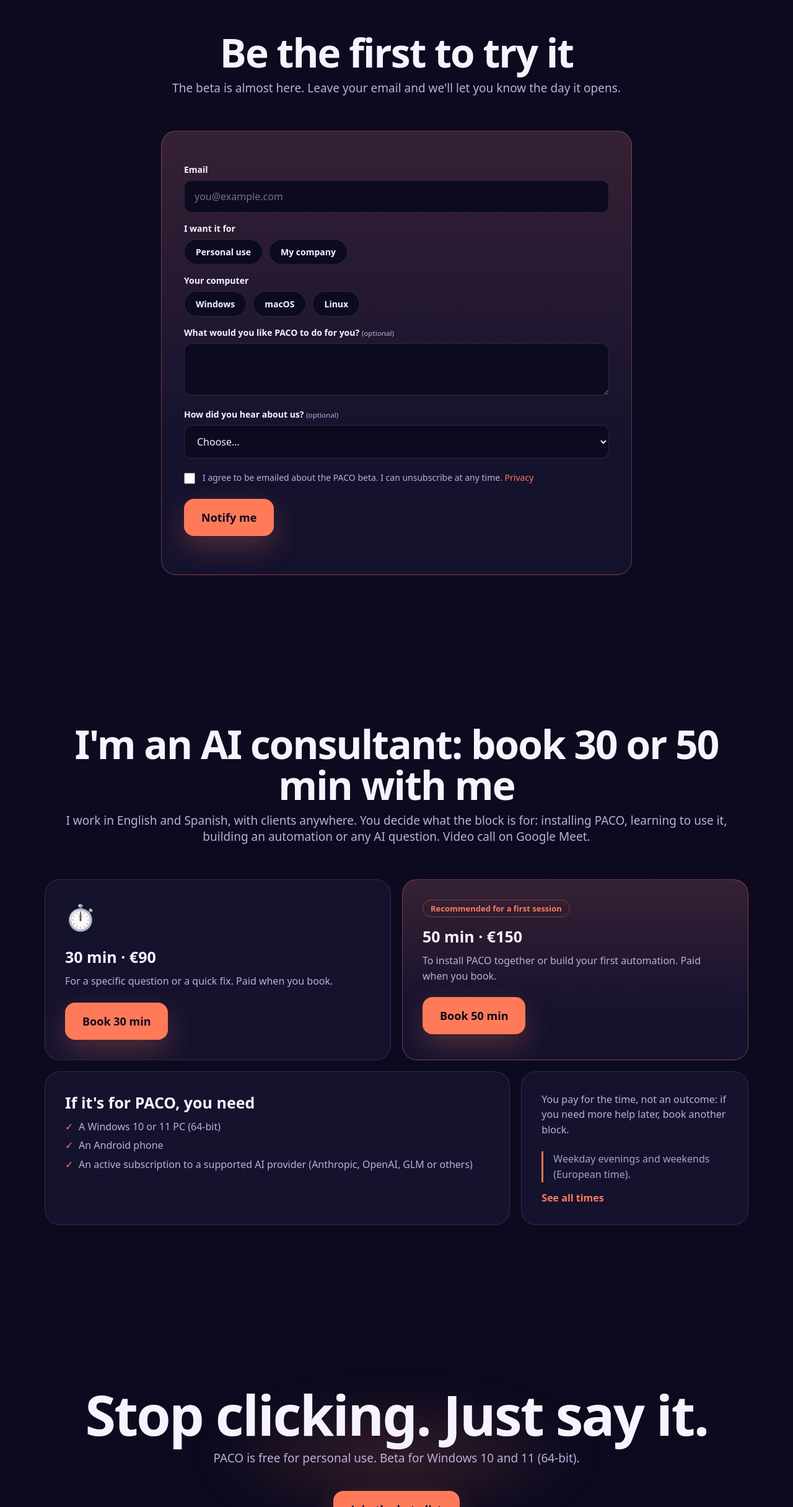
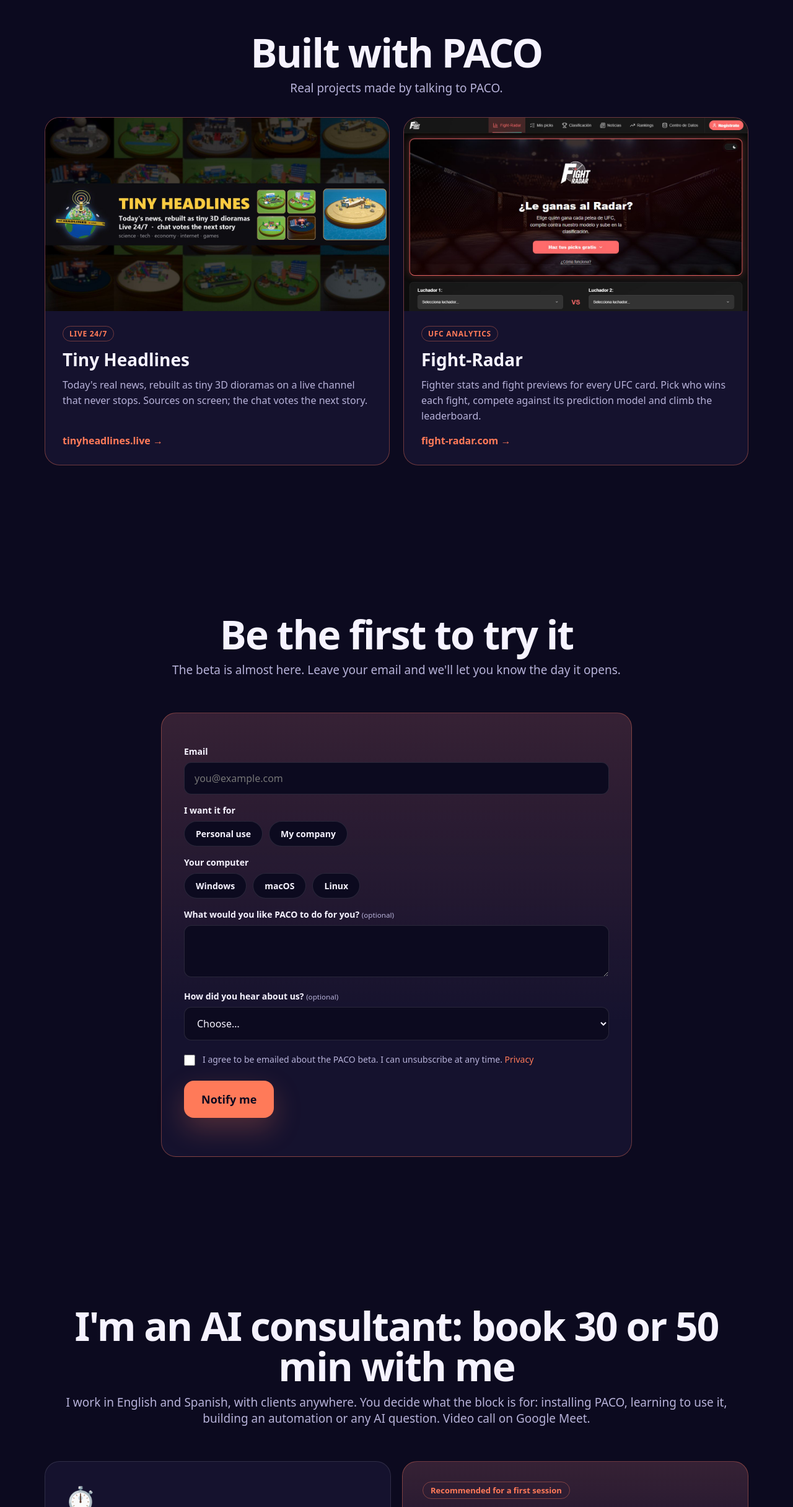
Before and after one commit to yeikiu/doitpaco.com-site, a plain HTML site: page index.html in a window 1280 px wide. Shown: the part 5782-8214 px from the top of the page at 62% size. Drawn offline with Linux system fonts and the light colour scheme.

Commit message:
Web: fixups tras revisarla en vivo y «Hecho con PACO»
- Licencia: enlace a PolyForm Noncommercial 1.0.0 sin barra final (con ella daba 404).
- Corto: portadas nuevas desde un fotograma limpio (es/en, 16:9 y 9:16).
- Cierre: línea para empresas con enlace a la licencia comercial.
- Nueva sección «Hecho con PACO»: Tiny Headlines y Fight-Radar.
- Multiplataforma: Windows, macOS y Linux en cierre, requisitos y privacidad.
- Formulario de la beta con action estático al Google Form (funciona sin JS).
- Texto de respaldo «free for personal use» en el HTML.

Co-Authored-By: Claude Opus 5.5 <noreply@anthropic.com>

```diff
--- a/index.html
+++ b/index.html
@@ -239,6 +239,8 @@
   .wl.sent form{display:none}.wl.sent .done{display:block}
   .wl .err{color:var(--a);margin-top:12px;font-size:14px;min-height:1em}
   @media (max-width:760px){.wl{padding:24px}.wl .row{grid-template-columns:1fr}}
+.biz{display:table;margin:-4px auto 30px;padding:9px 18px;border:1px solid rgba(255,122,89,.35);border-radius:999px;background:rgba(255,122,89,.07);font-size:16px;line-height:1.4;color:#ddd8f5}.biz a{color:var(--accent,#ff7a59);font-weight:700;text-decoration:none;margin-left:4px}.biz a:hover{text-decoration:underline}
+.shows{display:grid;grid-template-columns:1fr 1fr;gap:22px;max-width:1140px;margin:34px auto 0}.show{display:flex;flex-direction:column;background:var(--surf);border:1px solid var(--a-line);border-radius:24px;overflow:hidden;text-decoration:none;color:var(--ink);transition:transform .2s,border-color .2s}.show:hover{transform:translateY(-3px);border-color:var(--a)}.shows>.show{min-width:0}.show img{width:100%;max-width:100%;height:auto;aspect-ratio:16/9;object-fit:cover;object-position:top;display:block}.show-txt{padding:24px 28px 28px;display:flex;flex-direction:column;gap:10px;flex:1}.show-txt h3{margin:0;font-size:28px}.show-txt p{margin:0;color:var(--mute);line-height:1.55}.show-tag{align-self:flex-start;font-size:12px;font-weight:800;color:var(--a);border:1px solid var(--a-line);border-radius:999px;padding:3px 10px;text-transform:uppercase;letter-spacing:.06em}.show-go{color:var(--a);font-weight:800;margin-top:auto;padding-top:6px}@media(max-width:760px){.shows{grid-template-columns:1fr}.show-txt{padding:22px}}
 </style>
 <link rel="stylesheet" href="mobile.css">
 <link rel="stylesheet" href="animacion.css">
@@ -345,7 +347,28 @@
     <div class="tile w2"><div class="ico">📱</div><h3 data-i18n="f4.title">Your Android phone</h3><p data-i18n="f4.text">Over cable or Wi-Fi: it taps, types, opens apps, calls from your SIM, uses the WhatsApp app and reads your notifications. Only if you give it access.</p></div>
     <div class="tile w2"><div class="ico">⏰</div><h3 data-i18n="f5.title">Remembers and keeps watch</h3><p data-i18n="f5.text">Keeps what you ask it to, sets reminders and reacts when something happens: when you're back at the PC or a WhatsApp comes in.</p></div>
     <div class="tile w3"><div class="ico">📊</div><h3 data-i18n="f6.title">Everything in sight</h3><p data-i18n="f6.text">A panel on your PC and your phone showing what it's doing, what's scheduled and how each task is going.</p></div>
-    <div class="tile w3 hot brainbox"><h3 data-i18n="brain.title">With the AI you already pay for</h3><p data-i18n="brain.text">Your Claude or ChatGPT account, your own API key (Anthropic, OpenAI, GLM…) or local models. Nothing bundled, nothing resold: the code is free and you pay your AI provider directly.</p><p class="note" data-i18n="brain.local">Your memory, reminders and connections are stored on your PC, not on a server of ours.</p></div>
+    <div class="tile w3 hot brainbox"><h3 data-i18n="brain.title">With the AI you already pay for</h3><p data-i18n="brain.text">Your Claude or ChatGPT account, your own API key (Anthropic, OpenAI, GLM…) or local models. Nothing bundled, nothing resold: the code is free for personal use and you pay your AI provider directly.</p><p class="note" data-i18n="brain.local">Your memory, reminders and connections are stored on your PC, not on a server of ours.</p></div>
+  </div>
+</div></section>
+
+<!-- Hecho con PACO: proyectos reales construidos con PACO (enlaces cruzados aprobados por JQ). -->
+<section id="built"><div class="wrap">
+  <div class="center"><h2 data-i18n="built.title">Built with PACO</h2><p class="lead" data-i18n="built.sub">Real projects made by talking to PACO.</p></div>
+  <div class="shows">
+  <a class="show" href="https://tinyheadlines.live" target="_blank" rel="noopener">
+    <img src="assets/showcase/tinyheadlines.jpg" alt="Tiny Headlines" loading="lazy" width="1280" height="720">
+    <div class="show-txt"><span class="show-tag" data-i18n="built.tag">Live 24/7</span>
+      <h3>Tiny Headlines</h3>
+      <p data-i18n="built.th">Today's real news, rebuilt as tiny 3D dioramas on a live channel that never stops. Sources on screen; the chat votes the next story.</p>
+      <span class="show-go">tinyheadlines.live →</span></div>
+  </a>
+  <a class="show" href="https://fight-radar.com" target="_blank" rel="noopener">
+    <img src="assets/showcase/fight-radar.jpg" alt="Fight-Radar" loading="lazy" width="1280" height="720">
+    <div class="show-txt"><span class="show-tag" data-i18n="built.fr_tag">UFC analytics</span>
+      <h3>Fight-Radar</h3>
+      <p data-i18n="built.fr">Fighter stats and fight previews for every UFC card. Pick who wins each fight, compete against its prediction model and climb the leaderboard.</p>
+      <span class="show-go">fight-radar.com →</span></div>
+  </a>
   </div>
 </div></section>
 
@@ -353,7 +376,7 @@
 <section id="beta"><div class="wrap">
   <div class="center"><h2 data-i18n="beta.title">Be the first to try it</h2><p class="lead" data-i18n="beta.sub">The beta is almost here. Leave your email and we'll let you know the day it opens.</p></div>
   <div class="wl" id="wl" data-gform="1FAIpQLScywiFZkGn81nySdoyY_Z5V83rZpZWSXGdHYbaCRarA0JAcbA">
-    <form id="wlf" method="POST" target="wl-sink" novalidate>
+    <form id="wlf" method="POST" target="wl-sink" novalidate action="https://docs.google.com/forms/d/e/1FAIpQLScywiFZkGn81nySdoyY_Z5V83rZpZWSXGdHYbaCRarA0JAcbA/formResponse">
       <label for="wl-email" data-i18n="beta.email">Email</label>
       <input id="wl-email" type="email" name="entry.88119851" required autocomplete="email" data-i18n-ph="beta.email_ph" placeholder="you@example.com">
       <label data-i18n="beta.for">I want it for</label>
@@ -392,14 +415,15 @@
   <div class="bento">
     <div class="tile w3"><div class="ico">⏱️</div><h3 data-i18n="consult.b30.title">30 min · €90</h3><p data-i18n="consult.b30.text">For a specific question or a quick fix. Paid when you book.</p><a class="cta" href="https://cal.com/jqdevai/30min" target="_blank" rel="noopener" data-i18n="consult.b30.cta">Book 30 min</a></div>
     <div class="tile w3 hot"><span class="badge" data-i18n="consult.b50.badge">Recommended for a first session</span><h3 data-i18n="consult.b50.title">50 min · €150</h3><p data-i18n="consult.b50.text">To install PACO together or build your first automation. Paid when you book.</p><a class="cta" href="https://cal.com/jqdevai/50min" target="_blank" rel="noopener" data-i18n="consult.b50.cta">Book 50 min</a></div>
-    <div class="tile w4"><h3 data-i18n="consult.req.title">If it's for PACO, you need</h3><ul class="req"><li data-i18n="consult.req.1">A Windows 10 or 11 PC (64-bit)</li><li data-i18n="consult.req.2">An Android phone</li><li data-i18n="consult.req.3">An active subscription to a supported AI provider (Anthropic, OpenAI, GLM or others)</li></ul></div>
+    <div class="tile w4"><h3 data-i18n="consult.req.title">If it's for PACO, you need</h3><ul class="req"><li data-i18n="consult.req.1">A Windows, macOS or Linux computer</li><li data-i18n="consult.req.2">An Android phone</li><li data-i18n="consult.req.3">An active subscription to a supported AI provider (Anthropic, OpenAI, GLM or others)</li></ul></div>
     <div class="tile w2"><p data-i18n="consult.fine">You pay for the time, not an outcome: if you need more help later, book another block.</p><p class="note" data-i18n="consult.hours">Weekday evenings and weekends (European time).</p><a class="more" href="https://cal.com/jqdevai" target="_blank" rel="noopener" data-i18n="consult.all">See all times</a></div>
   </div>
 </div></section>
 
 <section class="final"><div class="wrap">
   <h2 data-i18n="final.title">Stop clicking. Just say it.</h2>
-    <p class="lead" data-i18n="final.note">PACO is free. Beta for Windows 10 and 11 (64-bit).</p>
+    <p class="lead" data-i18n="final.note">PACO is free for personal use. For Windows, macOS and Linux.</p>
+    <p class="biz"><span data-i18n="final.biz">For your business? PACO needs a commercial license, with optional maintenance.</span> <a href="license.html" data-i18n="final.biz_link">See the license</a></p>
     <a class="cta" href="#beta" data-i18n="final.cta">Join the beta list</a>
 </div></section>
 
--- a/locales/en.js
+++ b/locales/en.js
@@ -128,13 +128,21 @@ window.PACO_I18N.en = {
   "consult.b50.text": "To install PACO together or build your first automation. Paid when you book.",
   "consult.b50.cta": "Book 50 min",
   "consult.req.title": "If it's for PACO, you need",
-  "consult.req.1": "A Windows 10 or 11 PC (64-bit)",
+  "consult.req.1": "A Windows, macOS or Linux computer",
   "consult.req.2": "An Android phone",
   "consult.req.3": "An active subscription to a supported AI provider (Anthropic, OpenAI, GLM or others)",
   "consult.fine": "You pay for the time, not an outcome: if you need more help later, book another block.",
   "consult.hours": "Weekday evenings and weekends (European time).",
   "consult.all": "See all times",
-  "final.note": "PACO is free for personal use. Beta for Windows 10 and 11 (64-bit).",
+  "final.note": "PACO is free for personal use. For Windows, macOS and Linux.",
+  "final.biz": "For your business? PACO needs a commercial license, with optional maintenance.",
+  "final.biz_link": "See the license",
+  "built.title": "Built with PACO",
+  "built.sub": "Real projects made by talking to PACO.",
+  "built.tag": "Live 24/7",
+  "built.fr_tag": "UFC analytics",
+  "built.fr": "Fighter stats and fight previews for every UFC card. Pick who wins each fight, compete against its prediction model and climb the leaderboard.",
+  "built.th": "Today's real news, rebuilt as tiny 3D dioramas on a live channel that never stops. Sources on screen; the chat votes the next story.",
 
   "footer.tagline": "Do it, Paco.",
   "footer.claim": "Your personal assistant. Your computer and your phone, at your command.",
--- a/locales/es.js
+++ b/locales/es.js
@@ -130,13 +130,21 @@ window.PACO_I18N.es = {
   "consult.b50.text": "Para instalar PACO contigo o montar tu primera automatización. Se paga al reservar.",
   "consult.b50.cta": "Reservar 50 min",
   "consult.req.title": "Si es para PACO, necesitas",
-  "consult.req.1": "PC con Windows 10 u 11 (64 bits)",
+  "consult.req.1": "Ordenador con Windows, macOS o Linux",
   "consult.req.2": "Móvil Android",
   "consult.req.3": "Suscripción activa a un proveedor de IA compatible (Anthropic, OpenAI, GLM u otro)",
   "consult.fine": "Se paga el tiempo, no un resultado: si más adelante necesitas más ayuda, reservas otro bloque.",
   "consult.hours": "Tardes entre semana y fines de semana (hora europea).",
   "consult.all": "Ver todos los horarios",
-  "final.note": "PACO es gratis para uso personal. Beta para Windows 10 y 11 (64 bits).",
+  "final.note": "PACO es gratis para uso personal. Para Windows, macOS y Linux.",
+  "final.biz": "¿Para tu empresa? PACO necesita licencia comercial, con mantenimiento si lo quieres.",
+  "final.biz_link": "Ver la licencia",
+  "built.title": "Hecho con PACO",
+  "built.sub": "Proyectos reales construidos hablando con PACO.",
+  "built.tag": "En directo 24/7",
+  "built.fr_tag": "Análisis de UFC",
+  "built.fr": "Estadísticas de luchadores y previas de cada cartelera de UFC. Elige quién gana cada pelea, compite contra su modelo de predicción y sube en la clasificación.",
+  "built.th": "Las noticias reales del día, convertidas en dioramas 3D diminutos en un canal en directo que no para. Fuentes en pantalla; el chat vota la siguiente noticia.",
 
   "footer.tagline": "Do it, Paco.",
   "footer.claim": "Tu asistente personal. Tu ordenador y tu móvil, a la orden.",
```
Also changed, not shown: license.html (+2 -2 lines), privacy.html (+2 -2 lines), assets/showcase/fight-radar.jpg (added), assets/showcase/tinyheadlines.jpg (added), assets/video/paco-corto-16x9.en.jpg, assets/video/paco-corto-16x9.jpg, assets/video/paco-corto-9x16.en.jpg, assets/video/paco-corto-9x16.jpg.
